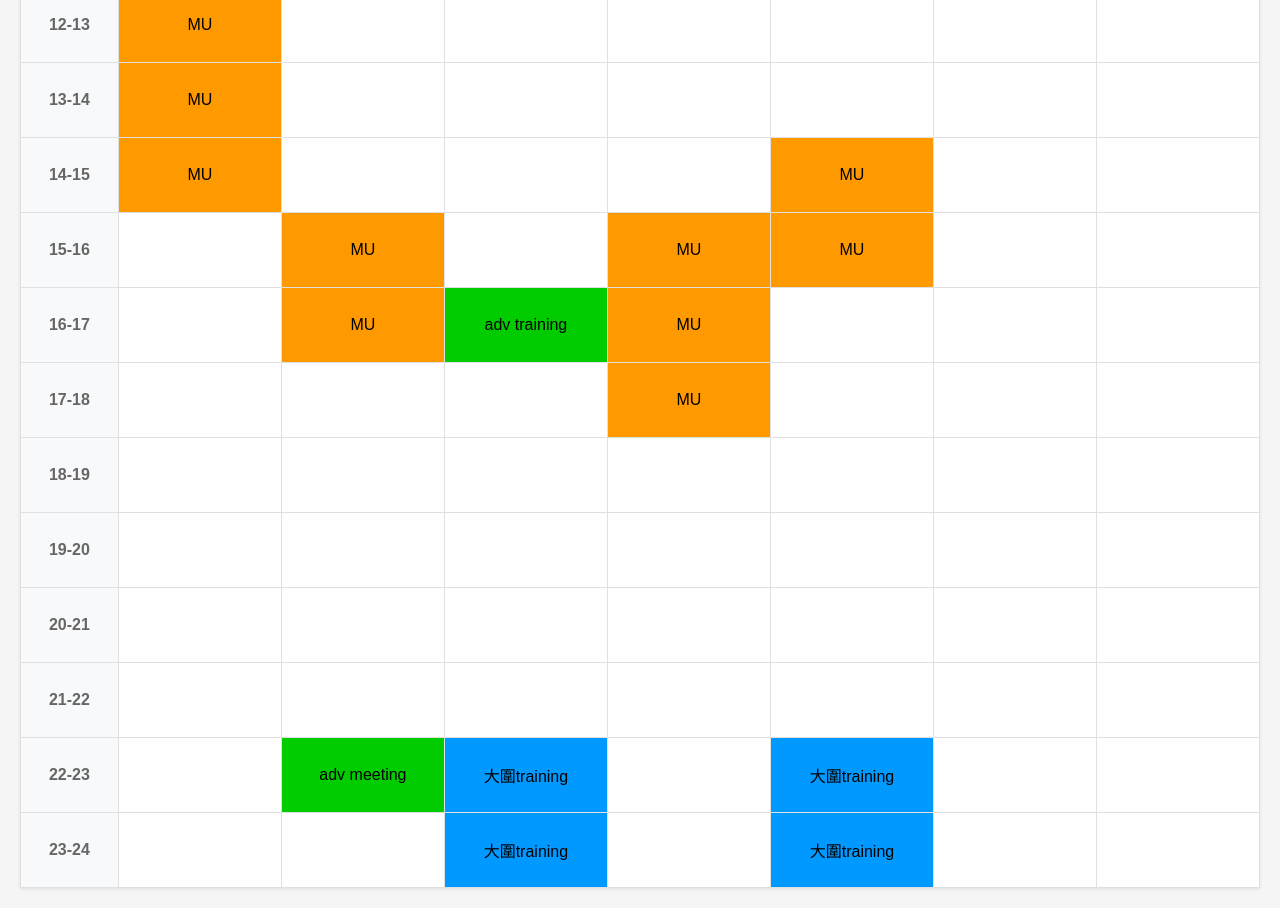
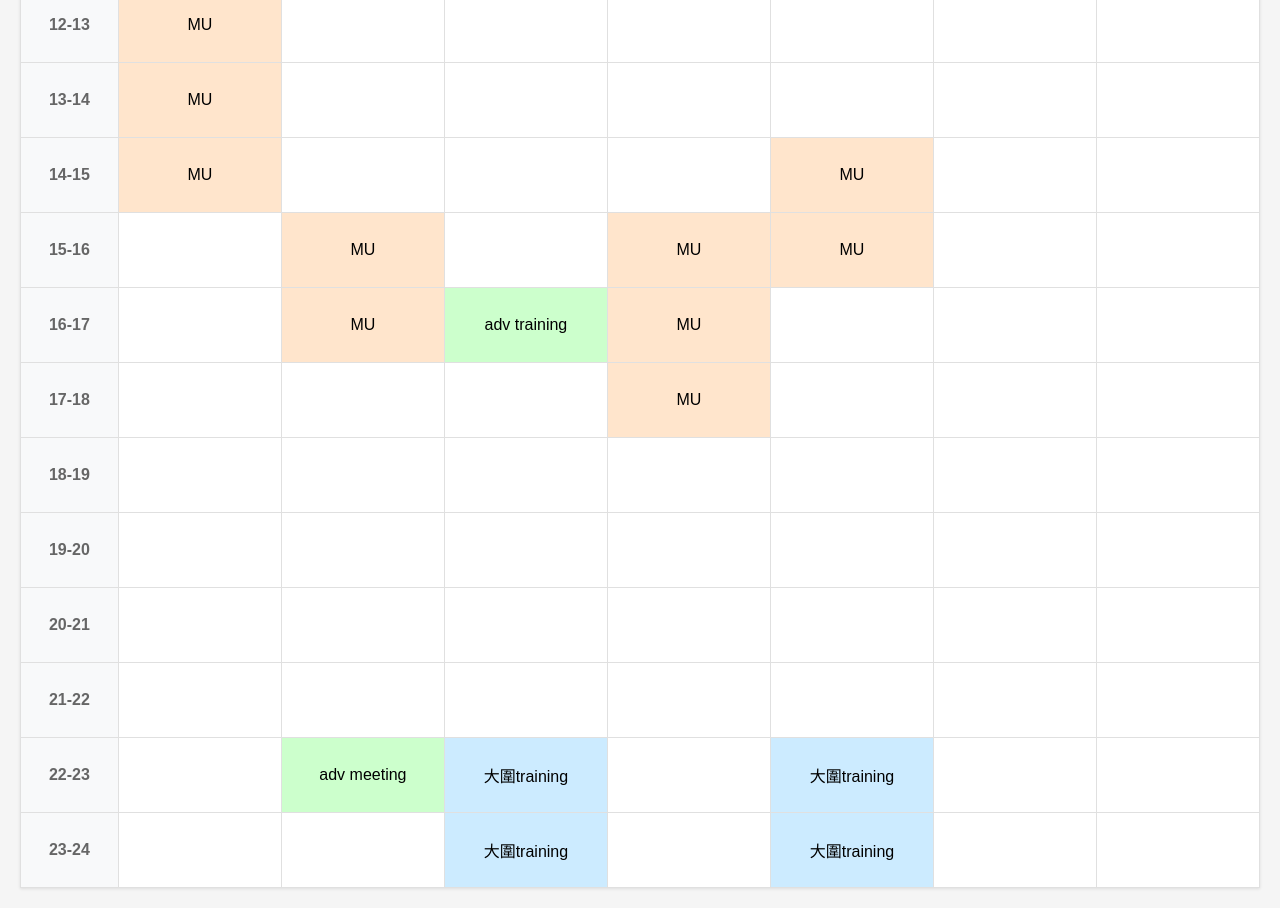
Before and after one commit to Ivan-OvO/schedule, a plain HTML site: page index.html in a window 1280 px wide. Shown: the part 480-1388 px from the top of the page. Drawn offline with Linux system fonts and the light colour scheme.

Commit message:
Update index.html

```diff
--- a/index.html
+++ b/index.html
@@ -49,17 +49,17 @@
 
         .notes-column {
             width: 13%;
-            background-color: #ff9900;
+            background-color: #ffe5cc;
         }
 
         .notes-column2 {
             width: 13%;
-            background-color: #00cc00;
+            background-color: #ccffcc;
         }
 
         .notes-column3 {
             width: 13%;
-            background-color: #0099ff;
+            background-color: #ccebff;
         }
 
         .table-header {
```
